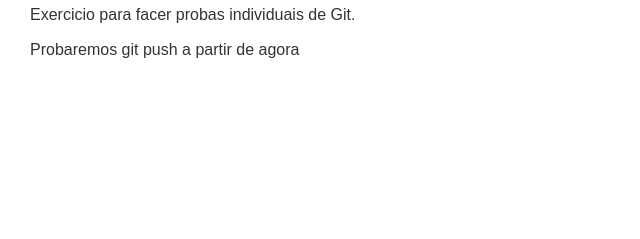
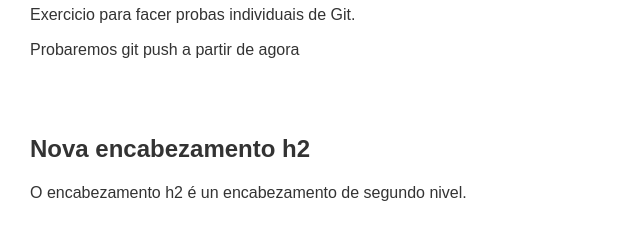
Before and after one commit to zeroseisdesign/probas-git, a plain HTML site: page index.html in a window 1280 px wide. Shown: the part 115-354 px from the top of the page, without its empty margins (0-640 px from the left). Drawn offline with Linux system fonts and the light colour scheme.

Commit message:
main actualizado

```diff
--- a/index.html
+++ b/index.html
@@ -14,6 +14,10 @@
         <p>Exercicio para facer probas individuais de Git.</p>
         <p>Probaremos git push a partir de agora</p>
     </section>
+    <section>
+        <h2>Nova encabezamento h2</h2>
+        <p>O encabezamento h2 é un encabezamento de segundo nivel.</p>
+    </section>
 </body>
 
 </html>
```
